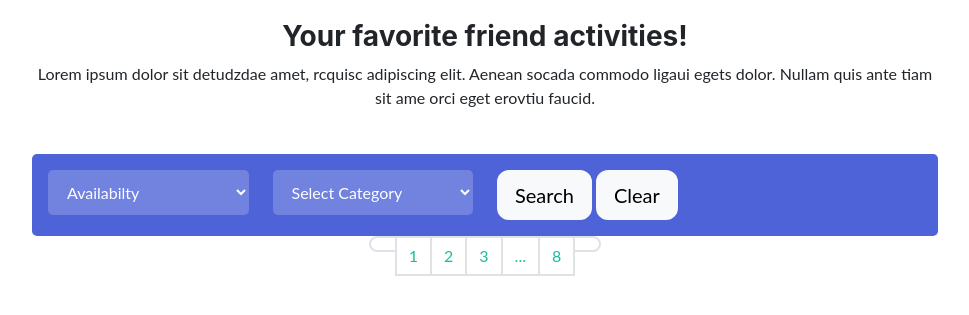
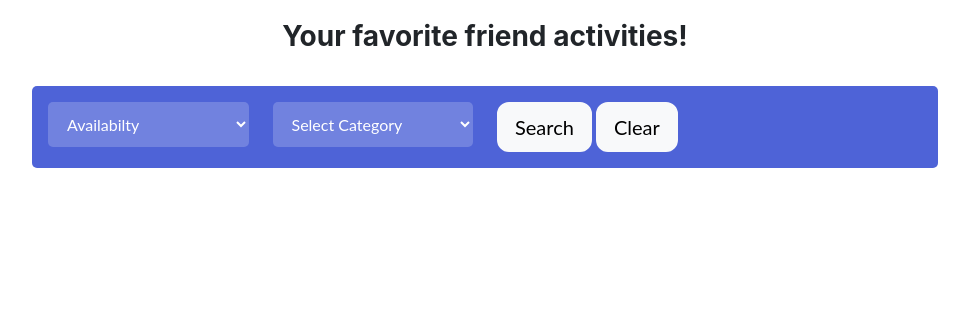
Before and after one commit to mmelan000/Find-A-Friend, a Node server app: page /listings in a window 1280 px wide. Shown: the part 70-385 px from the top of the page, without its empty margins (155-1124 px from the left). Run offline with Node 20, Linux system fonts and the light colour scheme; data that the repository does not hold is empty; some libraries are stand-ins or nearby versions.

Commit message:
flushed useless buttons

```diff
--- a/views/listings.handlebars
+++ b/views/listings.handlebars
@@ -3,9 +3,6 @@
     <div class='col-lg-10 mx-auto mb-4'>
       <div class='section-title text-center'>
         <h3 class='top-c-sep'>Your favorite friend activities!</h3>
-        <p>Lorem ipsum dolor sit detudzdae amet, rcquisc adipiscing elit. Aenean
-          socada commodo ligaui egets dolor. Nullam quis ante tiam sit ame orci
-          eget erovtiu faucid.</p>
       </div>
     </div>
   </div>
@@ -103,36 +100,7 @@
             </div>
           {{/each}}
         </div>
-
       </div>
-
-      <!-- START Pagination -->
-      <nav aria-label='Page navigation'>
-        <ul class='pagination pagination-reset justify-content-center'>
-          <li class='page-item disabled'>
-            <a class='page-link' href='#' tabindex='-1' aria-disabled='true'>
-              <i class='zmdi zmdi-long-arrow-left'></i>
-            </a>
-          </li>
-          <li class='page-item'><a class='page-link' href='#'>1</a></li>
-          <li class='page-item d-none d-md-inline-block'><a
-              class='page-link'
-              href='#'
-            >2</a></li>
-          <li class='page-item d-none d-md-inline-block'><a
-              class='page-link'
-              href='#'
-            >3</a></li>
-          <li class='page-item'><a class='page-link' href='#'>...</a></li>
-          <li class='page-item'><a class='page-link' href='#'>8</a></li>
-          <li class='page-item'>
-            <a class='page-link' href='#'>
-              <i class='zmdi zmdi-long-arrow-right'></i>
-            </a>
-          </li>
-        </ul>
-      </nav>
-      <!-- END Pagination -->
     </div>
   </div>
 
```
